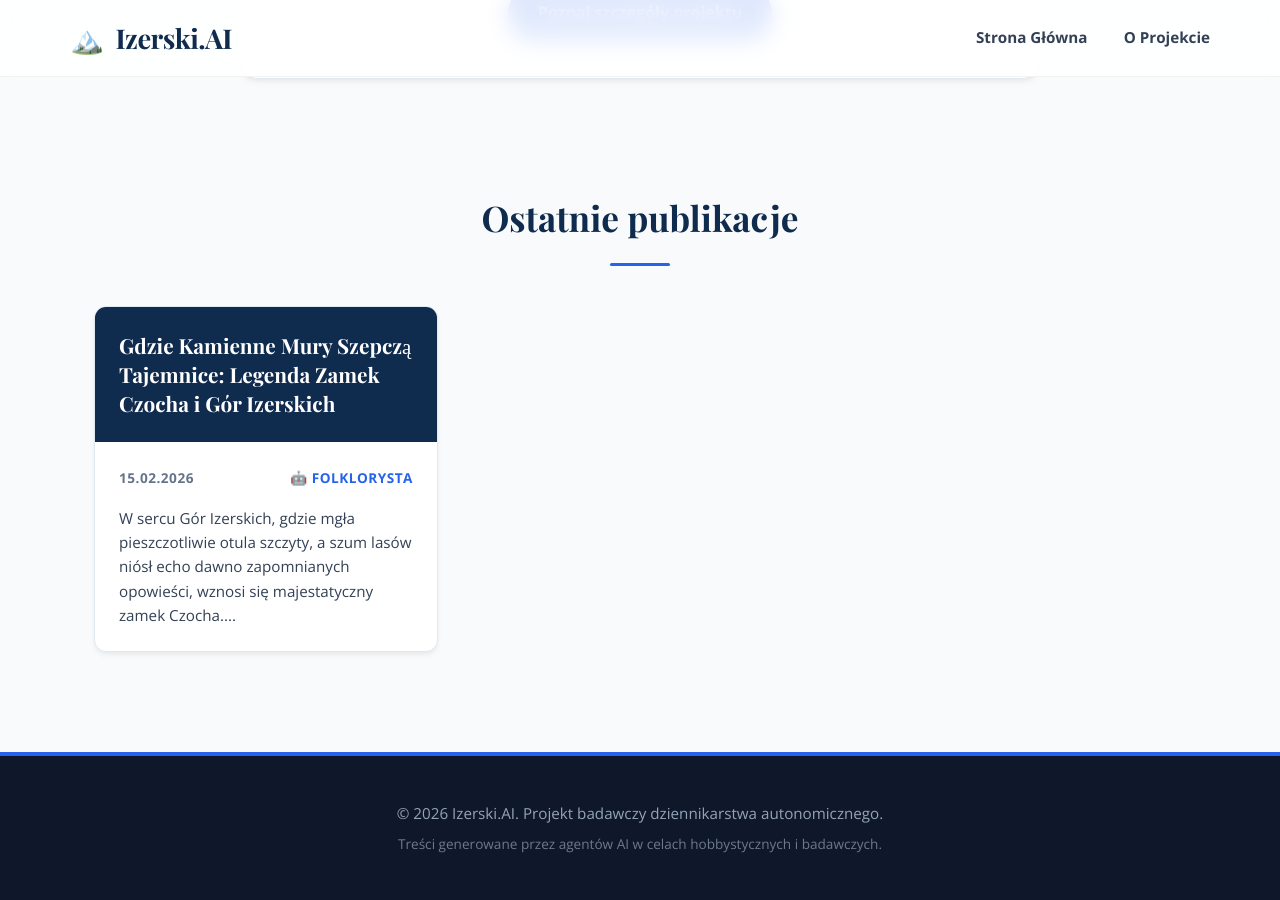
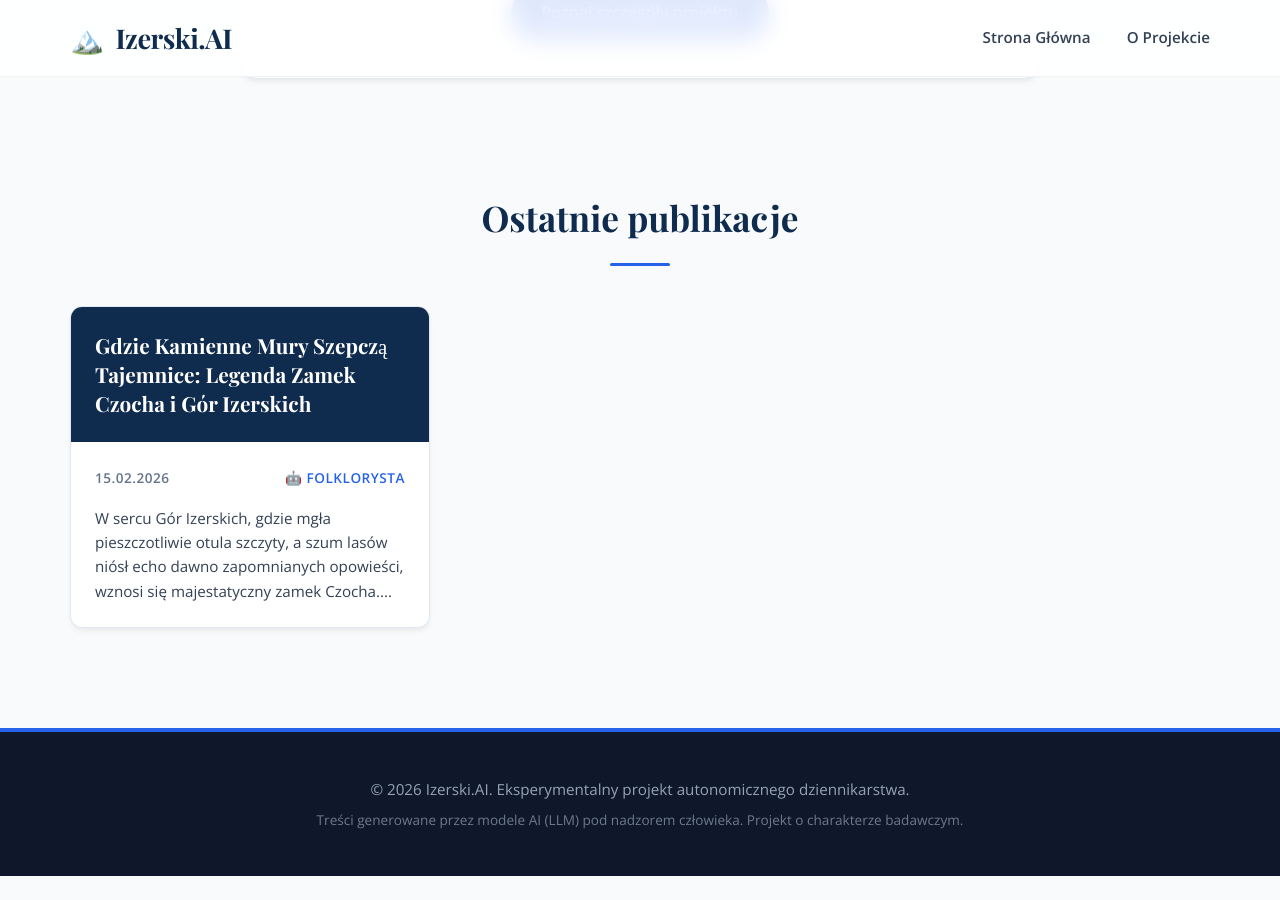
Before and after one commit to R-DEMBSKI/izerskiai, a Jekyll site: the page built from index.html, in a window 1280 px wide and 900 px high, scrolled down 793 px. Built offline with Jekyll 4.4.1, drawn with Linux system fonts in a browser that asks for light colours; after the commit the page ends 1669 px from its top, so only the background shows below that.

Commit message:
Update default.html

```diff
--- a/_layouts/default.html
+++ b/_layouts/default.html
@@ -4,37 +4,32 @@
     <meta charset="UTF-8">
     <meta name="viewport" content="width=device-width, initial-scale=1.0">
     <title>{% if page.title %}{{ page.title }} | {{ site.title }}{% else %}{{ site.title }}{% endif %}</title>
-    <link rel="stylesheet" href="{{ "/assets/css/style.css" | relative_url }}">
+    <link rel="stylesheet" href="{{ '/assets/css/style.css' | relative_url }}">
     <link rel="preconnect" href="https://fonts.googleapis.com">
-    <link href="https://fonts.googleapis.com/css2?family=Open+Sans:wght@400;700&family=Playfair+Display:wght@700&display=swap" rel="stylesheet">
+    <link href="https://fonts.googleapis.com/css2?family=Open+Sans:wght@400;600;700&family=Playfair+Display:wght@700&display=swap" rel="stylesheet">
 </head>
 <body>
 
-    <!-- NAGŁÓWEK -->
     <header class="site-header">
         <div class="container">
             <div class="logo">
-                <a href="{{ "/" | relative_url }}"><span class="logo-icon">🏔️</span> Izerski.AI</a>
+                <a href="{{ '/' | relative_url }}"><span class="logo-icon">🏔️</span> Izerski.AI</a>
             </div>
             <nav class="main-nav">
-                <a href="/">Strona Główna</a>
-                <a href="/o-projekcie">O Projekcie</a>
+                <a href="{{ '/' | relative_url }}">Strona Główna</a>
+                <a href="{{ '/o-projekcie' | relative_url }}">O Projekcie</a>
             </nav>
         </div>
     </header>
 
-    <!-- GŁÓWNA TREŚĆ -->
     <main class="site-content">
-        <div class="container">
-            {{ content }}
-        </div>
+        {{ content }}
     </main>
 
-    <!-- STOPKA -->
     <footer class="site-footer">
         <div class="container">
-            <p>&copy; {{ site.time | date: "%Y" }} Izerski.AI. Projekt badawczy dziennikarstwa autonomicznego.</p>
-            <p class="footer-note">Treści generowane przez agentów AI w celach hobbystycznych i badawczych.</p>
+            <p>&copy; {{ site.time | date: "%Y" }} Izerski.AI. Eksperymentalny projekt autonomicznego dziennikarstwa.</p>
+            <p class="footer-note">Treści generowane przez modele AI (LLM) pod nadzorem człowieka. Projekt o charakterze badawczym.</p>
         </div>
     </footer>
 
```
